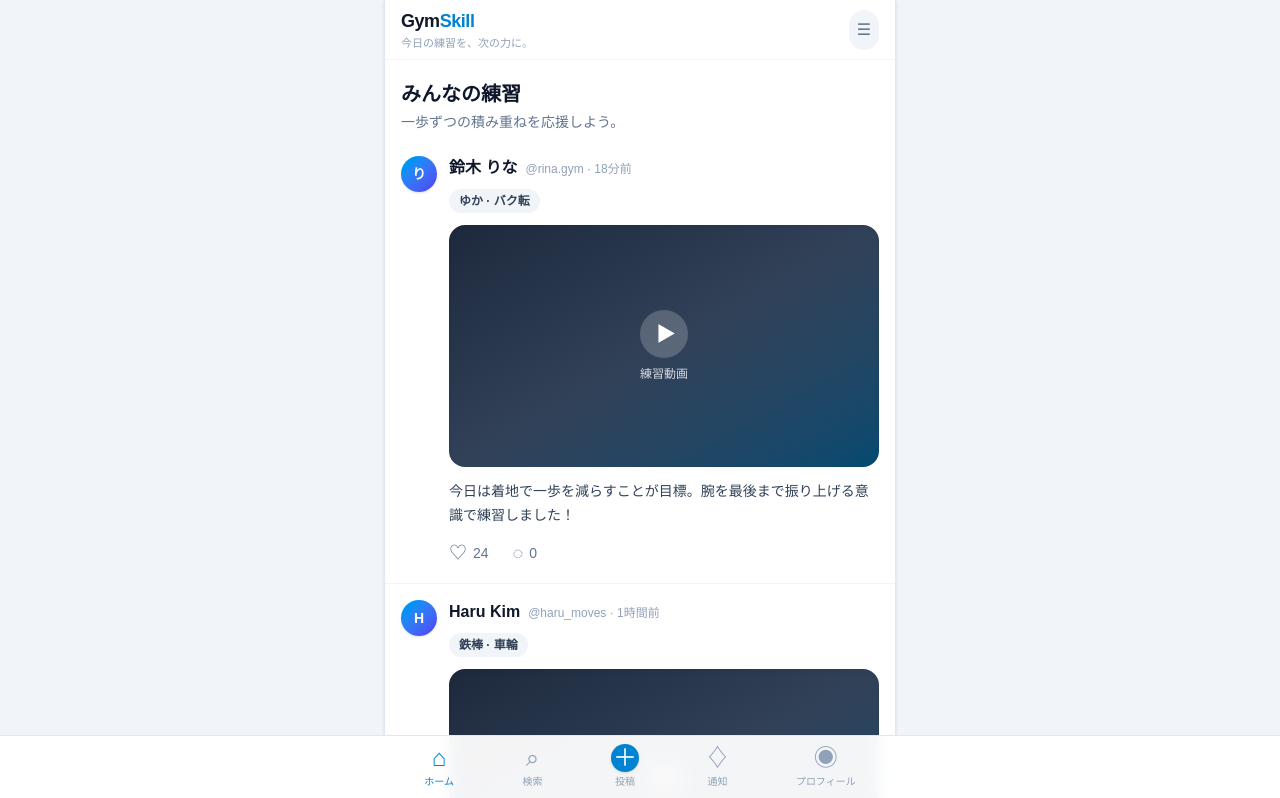
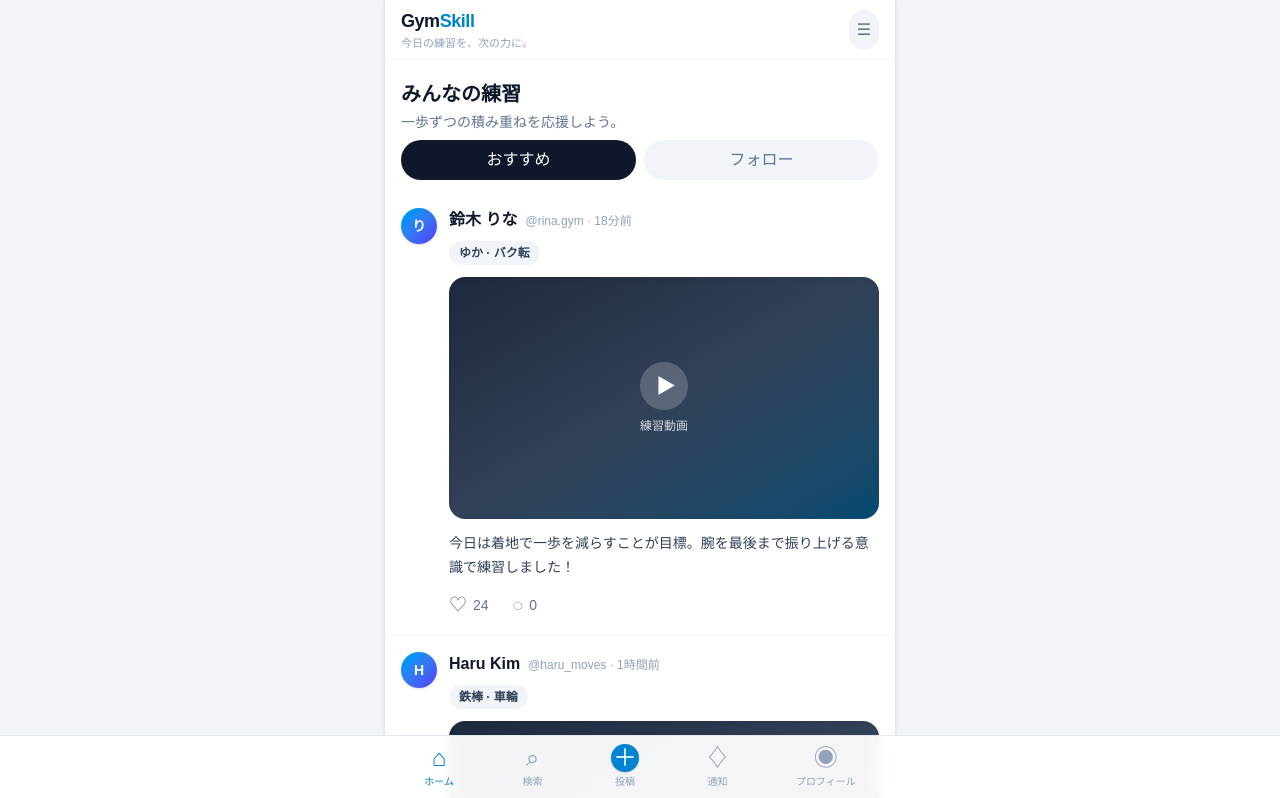
Before and after one commit to oG4BUo/GymSkill, a Next.js app: page / in a window 1280 px wide. Shown: the top 798 px of the page. Built offline with nearby package versions, Linux system fonts and the light colour scheme.

Commit message:
feat: add follow feed

```diff
--- a/src/app/page.tsx
+++ b/src/app/page.tsx
@@ -1,3 +1,56 @@
 "use client";
+import { useState } from "react";
 import { PostCard } from "@/components/posts/post-card"; import { useApp } from "@/components/providers/app-provider";
-export default function Home() { const { posts } = useApp(); return <><header className="sticky top-0 z-10 flex h-15 items-center justify-between border-b border-slate-100 bg-white/95 px-4 backdrop-blur"><div><p className="text-lg font-black tracking-tight text-slate-900">Gym<span className="text-sky-600">Skill</span></p><p className="text-[11px] text-slate-400">今日の練習を、次の力に。</p></div><button aria-label="表示設定" className="rounded-full bg-slate-100 p-2 text-slate-500">☰</button></header><section><div className="px-4 pb-2 pt-5"><h1 className="text-xl font-bold text-slate-900">みんなの練習</h1><p className="mt-1 text-sm text-slate-500">一歩ずつの積み重ねを応援しよう。</p></div>{posts.map((post) => <PostCard key={post.id} post={post} />)}</section></>; }
+
+type FeedTab = "forYou" | "following";
+
+export default function Home() {
+  const { posts, followingUserIds } = useApp();
+  const [tab, setTab] = useState<FeedTab>("forYou");
+  const followingPosts = posts.filter((post) => followingUserIds.includes(post.author.id));
+  const visiblePosts = tab === "forYou" ? posts : followingPosts;
+
+  return (
+    <>
+      <header className="sticky top-0 z-10 flex h-15 items-center justify-between border-b border-slate-100 bg-white/95 px-4 backdrop-blur">
+        <div>
+          <p className="text-lg font-black tracking-tight text-slate-900">Gym<span className="text-sky-600">Skill</span></p>
+          <p className="text-[11px] text-slate-400">今日の練習を、次の力に。</p>
+        </div>
+        <button aria-label="表示設定" className="rounded-full bg-slate-100 p-2 text-slate-500">☰</button>
+      </header>
+      <section>
+        <div className="px-4 pb-2 pt-5">
+          <h1 className="text-xl font-bold text-slate-900">みんなの練習</h1>
+          <p className="mt-1 text-sm text-slate-500">一歩ずつの積み重ねを応援しよう。</p>
+        </div>
+        <div className="flex gap-2 px-4 pb-3">
+          <button
+            type="button"
+            onClick={() => setTab("forYou")}
+            aria-pressed={tab === "forYou"}
+            className={tab === "forYou" ? "flex-1 rounded-full bg-slate-900 px-4 py-2 text-sm font-bold text-white" : "flex-1 rounded-full bg-slate-100 px-4 py-2 text-sm font-bold text-slate-500"}
+          >
+            おすすめ
+          </button>
+          <button
+            type="button"
+            onClick={() => setTab("following")}
+            aria-pressed={tab === "following"}
+            className={tab === "following" ? "flex-1 rounded-full bg-slate-900 px-4 py-2 text-sm font-bold text-white" : "flex-1 rounded-full bg-slate-100 px-4 py-2 text-sm font-bold text-slate-500"}
+          >
+            フォロー
+          </button>
+        </div>
+        {tab === "following" && followingUserIds.length === 0 ? (
+          <div className="px-6 py-14 text-center">
+            <p className="font-bold text-slate-700">フォロー中のユーザーはいません</p>
+            <p className="mt-2 text-sm text-slate-400">気になる選手をフォローすると、ここに投稿が表示されます。</p>
+          </div>
+        ) : (
+          visiblePosts.map((post) => <PostCard key={post.id} post={post} />)
+        )}
+      </section>
+    </>
+  );
+}
```
